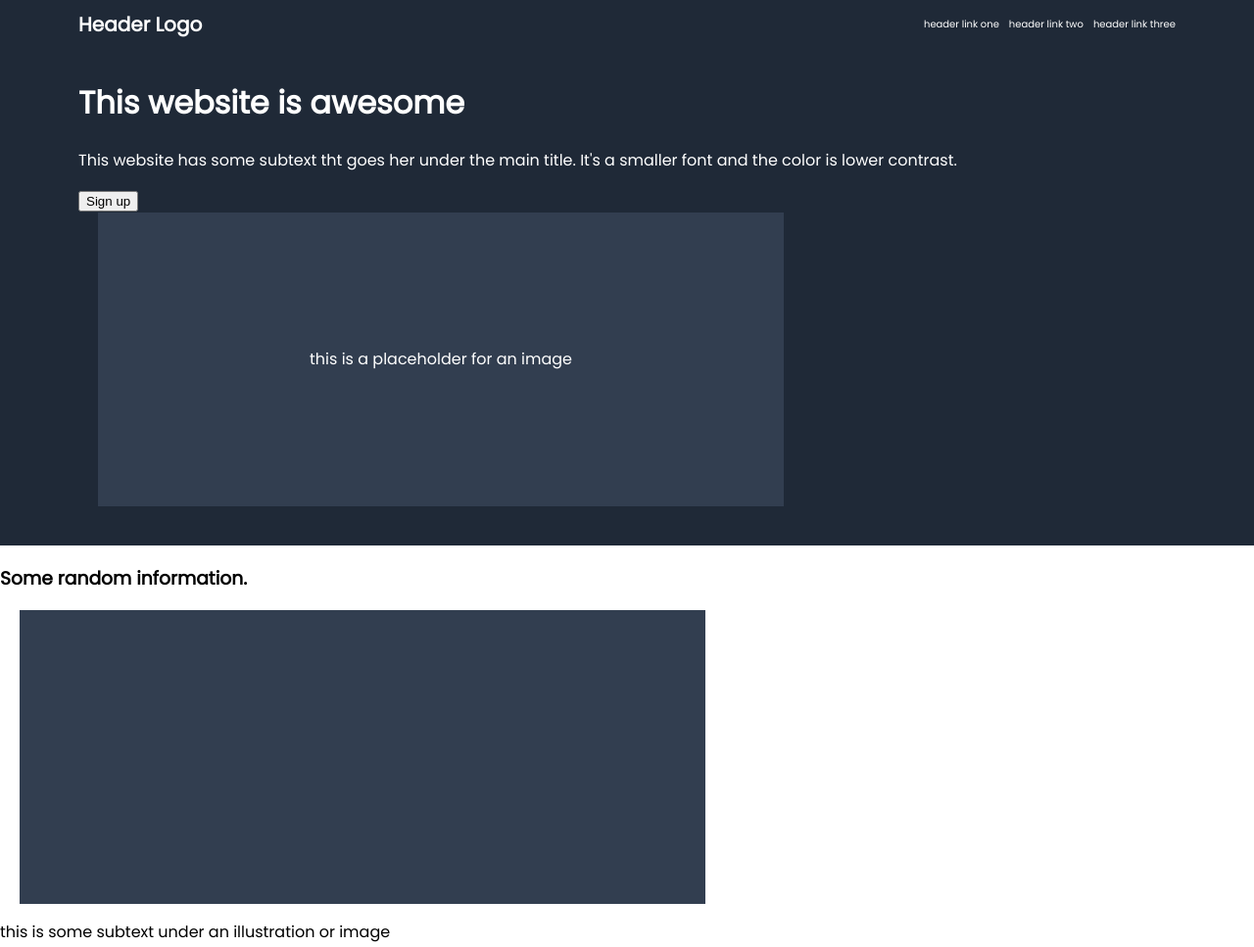
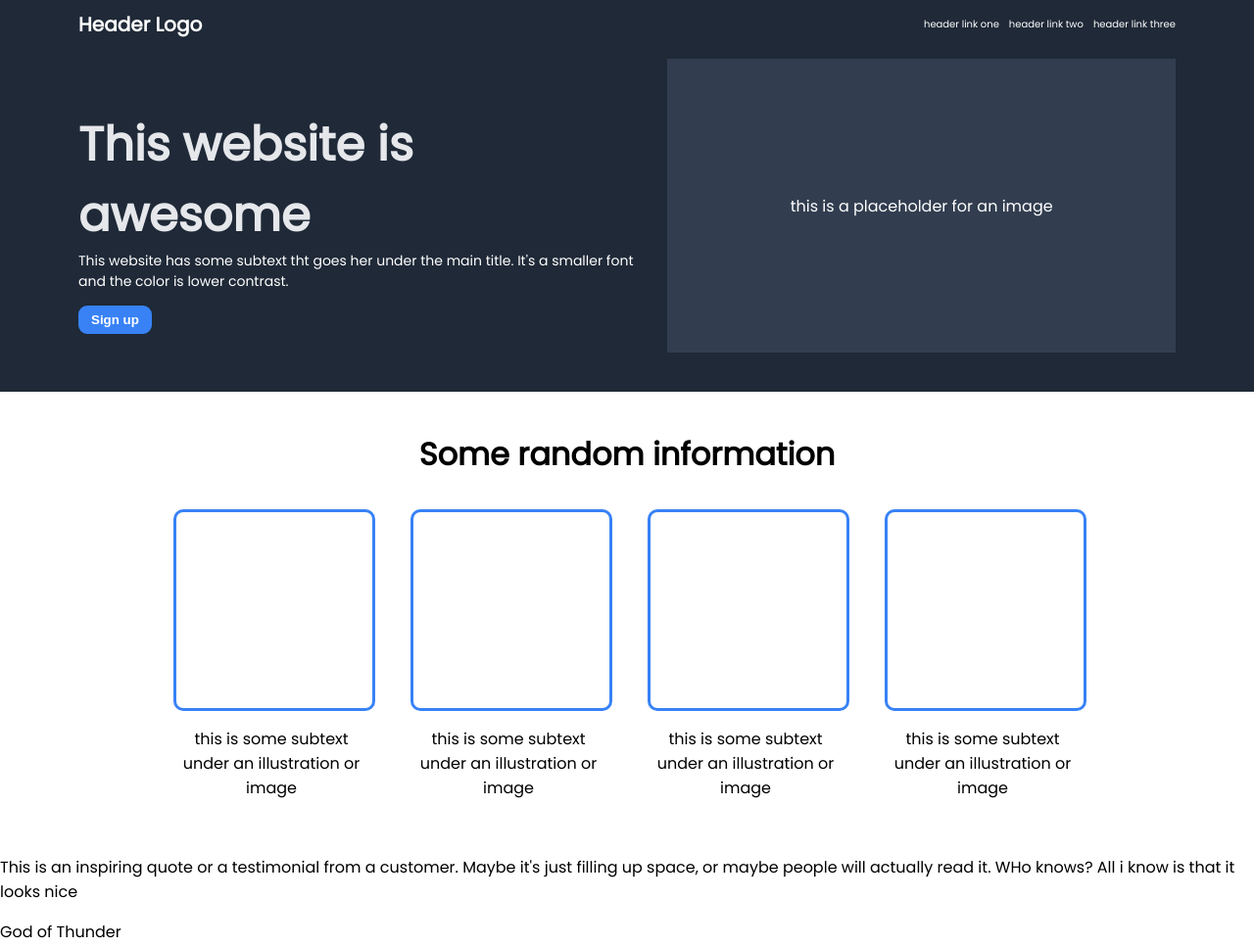
Before and after one commit to tanasegabrielw/TOP-Landing-Page, a plain HTML site: page index.html in a window 1280 px wide. Shown: the top 967 px of the page at 98% size. Drawn offline with Linux system fonts and the light colour scheme.

Commit message:
Fix body inline image frames, work on quote part started

```diff
--- a/index.html
+++ b/index.html
@@ -7,7 +7,7 @@
     <link rel="stylesheet" href="./styles.css">
 </head>
 <body>
-<div class="top">
+
     <div class="header">
         <div class="logo">Header Logo</div>
         <div class="right-links">
@@ -19,40 +19,39 @@
         </div>
     </div>
     <div class="container">
-        <div class="text-button">
+        <div class="text-top-left">
             <h1>This website is awesome</h1>
             <p>This website has some subtext tht goes her under the main title. It's a smaller font and the color is lower contrast.</p>
-            <button>Sign up</button>
+            <button class="blue-background">Sign up</button></div>
 <div class="image">this is a placeholder for an image</div>
-        </div>
+
     </div>
-    </div>
-
-    <div class="content">
-<h3>Some random information.</h2>
+  <div class="content">
+    <h3>Some random information</h3>
     <div class="boxes">
 <div class="box">
-    <div class="small image"></div>
+    <div class="small-image"></div>
     <p>this is some subtext under an illustration or image</p>
 </div>
 <div class="box">
-    <div class="small image"></div>
+    <div class="small-image"></div>
     <p>this is some subtext under an illustration or image</p>
 </div>
 <div class="box">
-    <div class="small image"></div>
+    <div class="small-image"></div>
     <p>this is some subtext under an illustration or image</p>
 </div>
 <div class="box">
-    <div class="small image"></div>
+    <div class="small-image"></div>
     <p>this is some subtext under an illustration or image</p>
 </div>
     </div>
-        </div>
+   </div>
 
 <div class="quote">
-<p>This is an inspiring quote or a testimonial from a customer. Maybe it's just filling up space, or maybe people will actually read it. WHo knows? All i know is that it looks nice</p>
-<p class="author">-Thor, God of Thunder</p>
+
+<p class="aspiring"> This is an inspiring quote or a testimonial from a customer. Maybe it's just filling up space, or maybe people will actually read it. WHo knows? All i know is that it looks nice</p>
+<p class="author"> God of Thunder</p>
 
 </div>
 
--- a/styles.css
+++ b/styles.css
@@ -79,6 +79,33 @@ li{
     font-weight: bold;
 }
 
+h3{
+
+    font-size: 32px;;
+    font-weight: 900;
+}
+
+.small-image{
+   width: 200px;
+   height: 200px;;
+    border: #3882F6 solid;
+    border-radius: 10px;
+    margin:0px;
+}
+
+.boxes{
+
+    display: flex;
+    justify-content: center;
+    gap: 42px;
+}
+
+.box{
+    max-width: 200px;
+}
+
 .content{
+    text-align: center;
+    margin:40px;
 
 }
```
